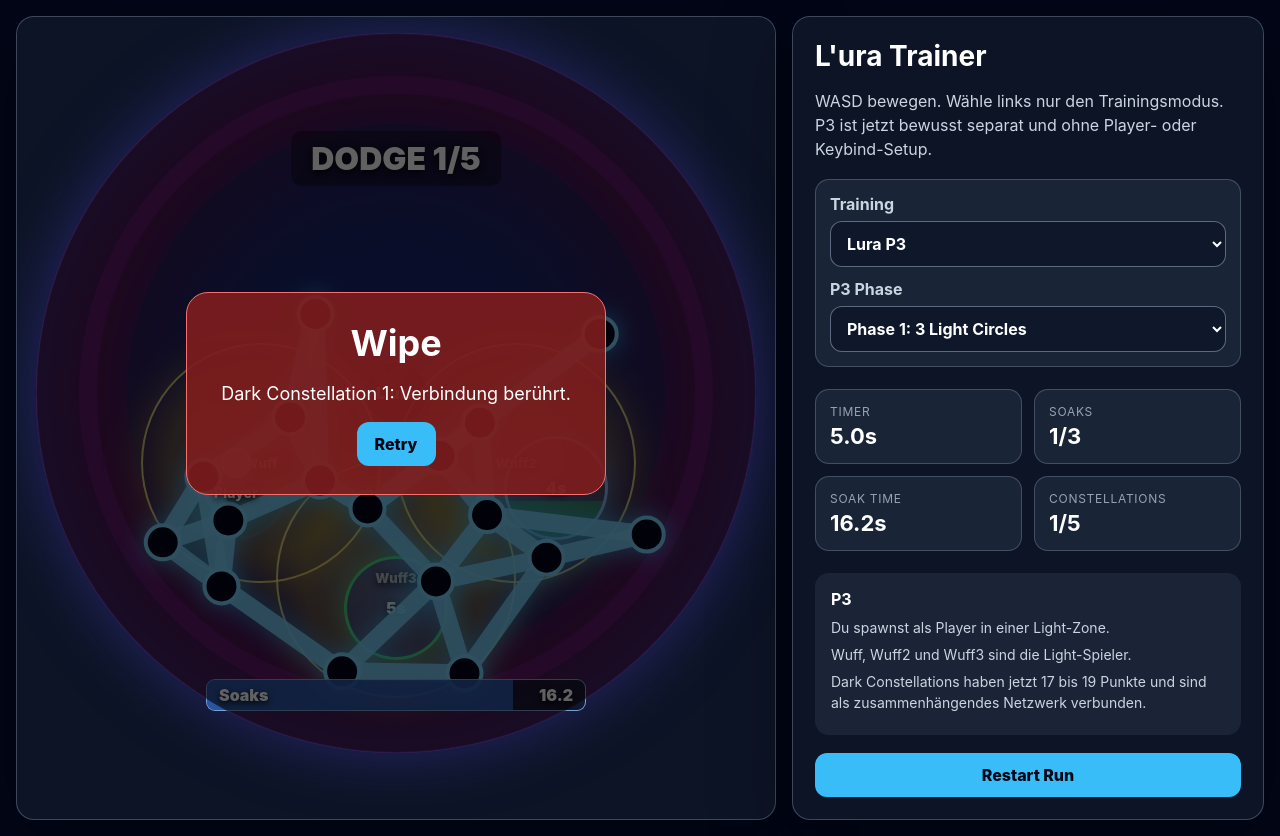
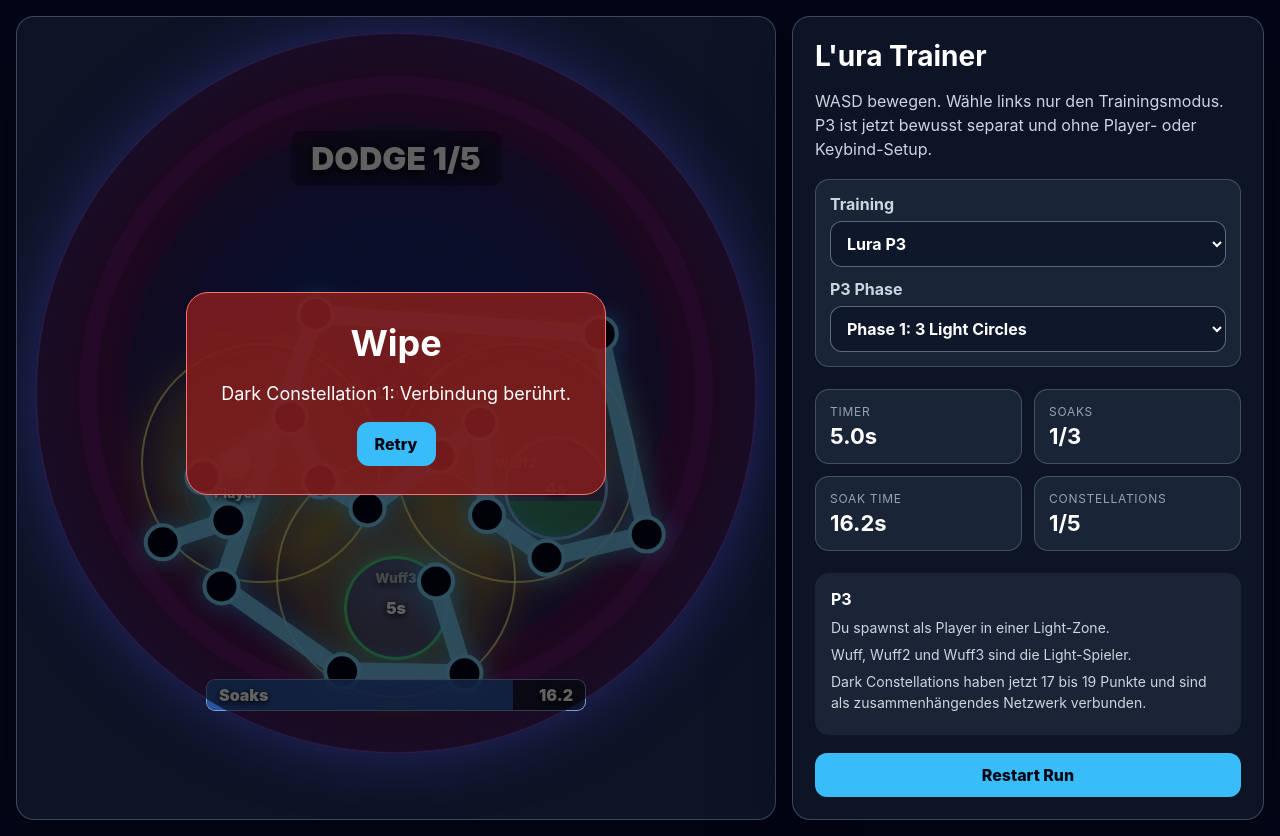
Before and after one commit to Tyrox92/lura-helper, a React (Vite) app: page / in a window 1280 px wide. Built offline with nearby package versions, Linux system fonts and the light colour scheme.

Commit message:
Add files via upload

```diff
--- a/src/App.jsx
+++ b/src/App.jsx
@@ -95,6 +95,46 @@ function makeMstEdges(points) {
   return edges;
 }
 
+function makePathEdges(points) {
+  if (points.length < 2) return [];
+
+  const remaining = new Set(points.map((_, i) => i));
+  const edges = [];
+
+  // Start on the left side, preferably a bit lower, so the path usually snakes
+  // through the playable area instead of creating a starburst web.
+  let current = points
+    .map((p, i) => ({ i, score: p.x + Math.abs(p.y - (CENTER + 120)) * 0.45 }))
+    .sort((a, b) => a.score - b.score)[0].i;
+
+  remaining.delete(current);
+
+  while (remaining.size) {
+    let best = null;
+    let bestScore = Infinity;
+
+    for (const j of remaining) {
+      const d = dist(points[current], points[j]);
+      const verticalPenalty = Math.abs(points[current].y - points[j].y) * 0.18;
+      const longJumpPenalty = d > 185 ? (d - 185) * 2.2 : 0;
+      const score = d + verticalPenalty + longJumpPenalty;
+
+      if (score < bestScore) {
+        bestScore = score;
+        best = j;
+      }
+    }
+
+    if (best === null) break;
+
+    edges.push({ a: current, b: best });
+    remaining.delete(best);
+    current = best;
+  }
+
+  return edges;
+}
+
 function makeConstellation(id) {
   const count = randomInt(17, 19);
   const points = [];
@@ -158,25 +198,10 @@ function makeConstellation(id) {
     points.push(p);
   }
 
-  const edges = makeMstEdges(points);
-  const seen = new Set(edges.map((e) => edgeKey(e.a, e.b)));
-
-  // Add extra nearby links so the pattern feels like one connected web,
-  // but avoid connecting the entire room with long diagonal nonsense.
-  points.forEach((p, i) => {
-    const nearest = points
-      .map((q, j) => ({ j, d: i === j ? Infinity : dist(p, q) }))
-      .sort((a, b) => a.d - b.d)
-      .slice(0, 3);
-
-    nearest.forEach(({ j, d }) => {
-      const key = edgeKey(i, j);
-      if (!seen.has(key) && d < 185) {
-        seen.add(key);
-        edges.push({ a: i, b: j });
-      }
-    });
-  });
+  // Realistic training approximation:
+  // Dark Constellation mostly behaves like one continuous path through the points.
+  // So each point gets at most two connections. No spiderweb / multi-edge clusters.
+  const edges = makePathEdges(points);
 
   return { id, points, edges, startedAt: 0 };
 }
```
Also changed, not shown: 1 other file (tests, documents, lock files or other folders).
